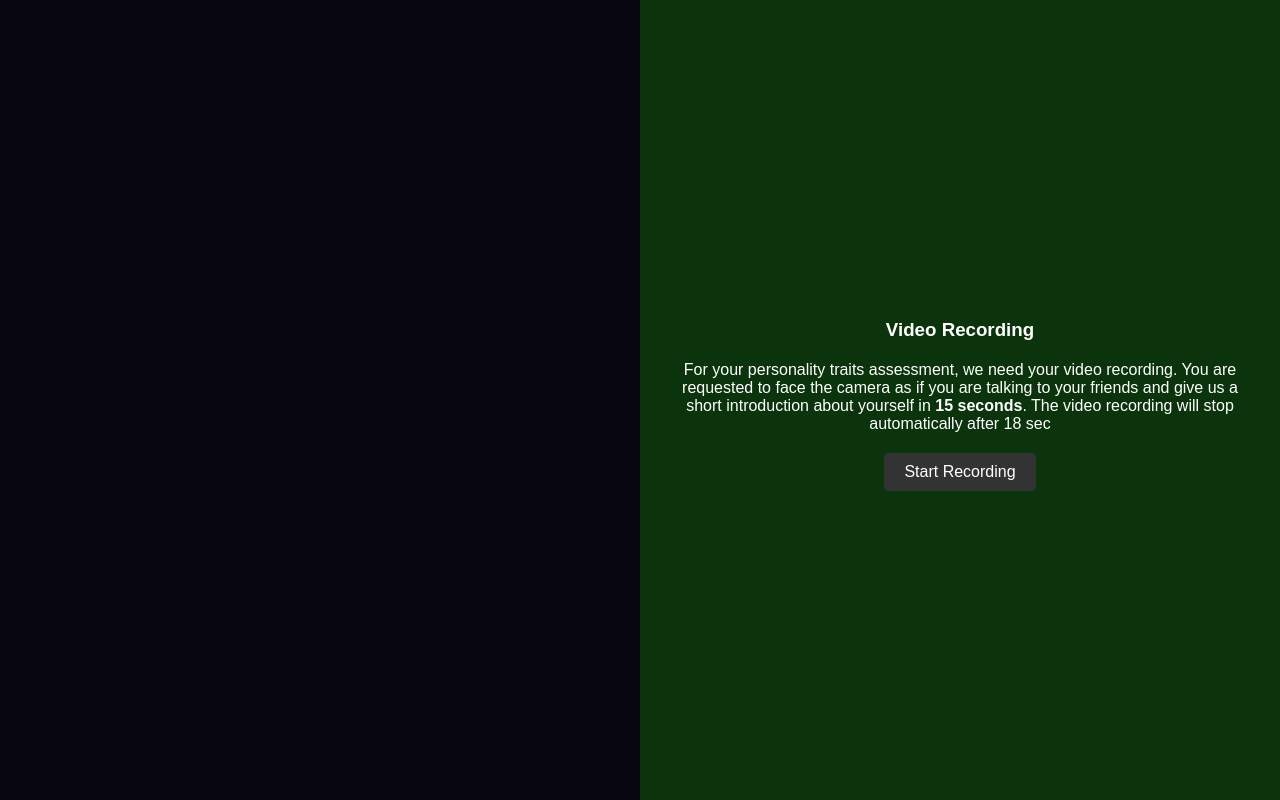
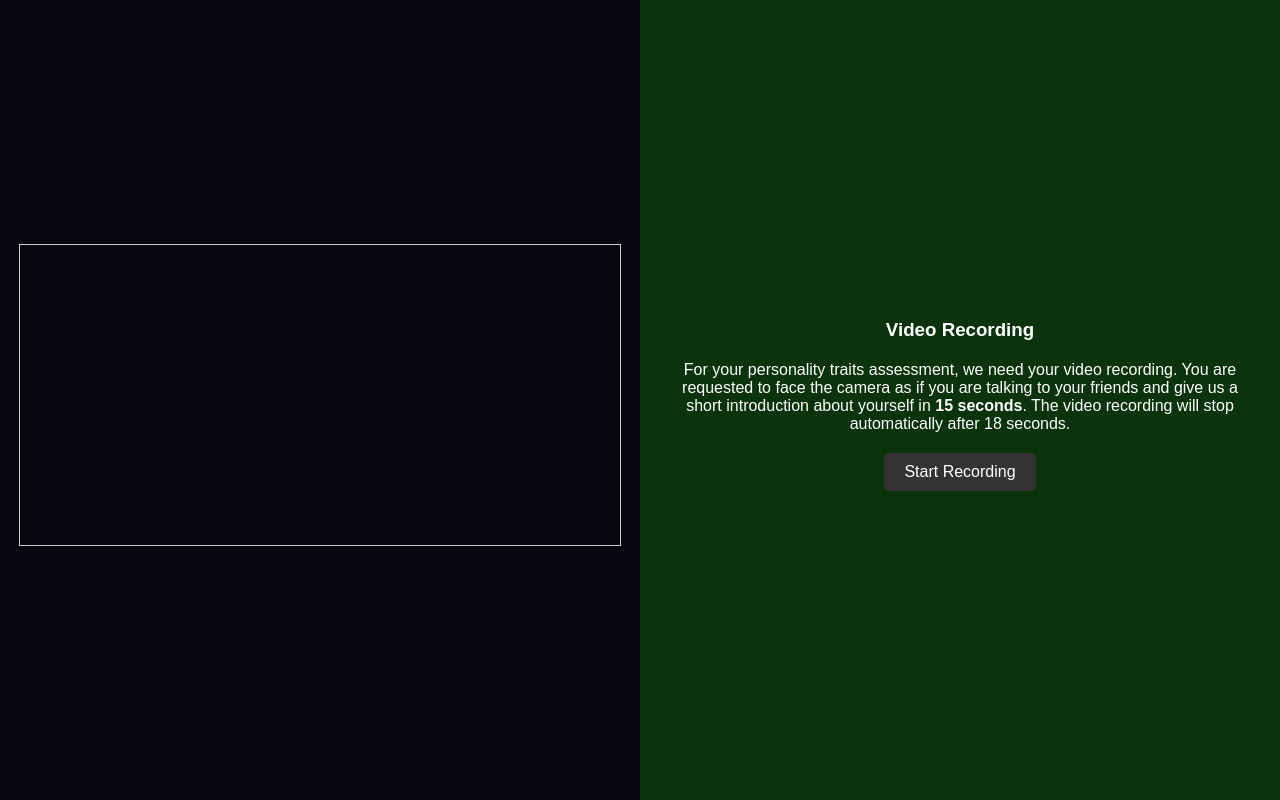
Before and after one commit to amna-87/Registration-through-Django, a Django app: page /Test-Personality/ in a window 1280 px wide. Run offline with Django 5.2, Linux system fonts and the light colour scheme.

Commit message:
recording fixed

```diff
--- a/Django Project/REGISTRATION SYSTEM/registration/loginapp/video_processing.py
+++ b/Django Project/REGISTRATION SYSTEM/registration/loginapp/video_processing.py
@@ -9,15 +9,13 @@ from typing import  Tuple
 # import models.py
 
 
+# model_path = './models/saved-model-changing-55-epoch.h5'
+# # print("Absolute model path:", model_path)
+
+# combined_network = tf.keras.models.load_model(model_path)
 
 
-model_path = './models/saved-model.h5'
-# print("Absolute model path:", model_path)
-
-combined_network = tf.keras.models.load_model(model_path, call_endpoint='serving_default')
-
-
-print("Absolute 2 model path:", model_path)
+# print("Absolute 2 model path:", model_path)
 
 def preprocess_audio_series(raw_data: np.ndarray) -> np.ndarray:
     N, M = 24, 1319
--- a/Django Project/REGISTRATION SYSTEM/registration/loginapp/views.py
+++ b/Django Project/REGISTRATION SYSTEM/registration/loginapp/views.py
@@ -55,3 +55,7 @@ def AboutPage(request):
 def TestPersonalityPage(request):
     # video_processing.prediction(path)
     return render (request, 'testPersonality.html')
+
+def ResultsPage(request):
+    # video_processing.prediction(path)
+    return render (request, 'results.html')
--- a/Django Project/REGISTRATION SYSTEM/registration/registration/urls.py
+++ b/Django Project/REGISTRATION SYSTEM/registration/registration/urls.py
@@ -25,4 +25,5 @@ urlpatterns = [
     path('logout/', views.LogoutPage, name='logout')  ,
     path('About/', views.AboutPage, name='about'),
     path('Test-Personality/', views.TestPersonalityPage, name='testPersonality'),
+    path('Test-Results/', views.ResultsPage, name='testResults'),
 ]
--- a/Django Project/REGISTRATION SYSTEM/registration/templates/testPersonality.html
+++ b/Django Project/REGISTRATION SYSTEM/registration/templates/testPersonality.html
@@ -8,13 +8,19 @@
       body {
         margin: 0;
         padding: 0;
+        color: #333;
+        height: 100vh;
+        font-family: Arial, sans-serif;
+      }
+      .container {
         display: flex;
-        height: 100vh;
-        color: #333;
-        font-family: Arial, sans-serif;
-        background-color: #f4f4f4;
+        flex-direction: column;
+        height: 100%;
       }
-
+      .uper {
+        display: flex;
+        flex: 1;
+      }
       #left,
       #right {
         flex: 1;
@@ -42,12 +48,11 @@
       }
 
       #cameraView {
-        display: none;
+        display: block; /* Display the camera view initially */
       }
 
-      #timeline {
-        margin-top: auto;
-        text-align: center;
+      #moodSelector {
+        margin-top: 20px;
       }
 
       h3,
@@ -78,9 +83,29 @@
       #recordedVideo {
         display: none;
       }
+      #footer {
+        /* width: 100%; */
+        height: 60px;
+        /* background-color: aquamarine; */
+        color: red;
+        display: flex;
+        justify-content: center;
+
+        align-items: center;
+        padding: 10px 20px;
+      }
+      .bold {
+        padding: 0 5px;
+      }
+      a {
+        text-decoration: none;
+        color: red;
+      }
     </style>
   </head>
   <body>
+    <div class="container">
+      <div class="uper">
         <div id="left">
           <video id="cameraView" autoplay muted></video>
           <video id="recordedVideo" controls></video>
@@ -88,12 +113,14 @@
         <div id="right">
           <h3>Video Recording</h3>
           <p>
-        For your personality traits assessment, we need your video recording.
-        You are requested to face the camera as if you are talking to your
-        friends and give us a short introduction about yourself in
-        <strong>15 seconds</strong>. The video recording will stop automatically
-        after 18 sec
+            For your personality traits assessment, we need your video
+            recording. You are requested to face the camera as if you are
+            talking to your friends and give us a short introduction about
+            yourself in
+            <strong>15 seconds</strong>. The video recording will stop
+            automatically after 18 seconds.
           </p>
+
           <button id="startRecording" onclick="startRecording()">
             Start Recording
           </button>
@@ -101,13 +128,41 @@
             Stop Recording
           </button>
         </div>
+      </div>
+      <div id="footer">
+        Thank you for recording your video. To see the results press
+        <b class="bold">
+          <a href="{% url 'testResults' %}">Results button</a>
+        </b>
+      </div>
+    </div>
     <script>
       const startRecordingButton = document.getElementById("startRecording");
       const stopRecordingButton = document.getElementById("stopRecording");
       const cameraView = document.getElementById("cameraView");
+
       const recordedVideo = document.getElementById("recordedVideo"); // Get the recorded video element
+      const footerView = document.getElementById("footer");
       let mediaRecorder;
       let chunks = [];
+      window.onload = function () {
+        initializeCamera();
+        footerView.style.display = "none";
+      };
+
+      async function initializeCamera() {
+        try {
+          const stream = await navigator.mediaDevices.getUserMedia({
+            video: true,
+            audio: true,
+          });
+          const cameraView = document.getElementById("cameraView");
+          cameraView.srcObject = stream;
+          cameraView.style.display = "block";
+        } catch (error) {
+          console.error("Error accessing media devices: ", error);
+        }
+      }
 
       async function startRecording() {
         try {
@@ -145,6 +200,7 @@
             cameraView.src = url; // Set the recorded video as the source of the camera view
             cameraView.style.display = "block"; // Make the camera view visible again
             startRecordingButton.style.display = "inline-block";
+            footerView.style.display = "flex";
             stopRecordingButton.style.display = "none"; // Hide the stop button when recording stops
             chunks = [];
             // Stop the camera stream
```
Also changed, not shown: Django Project/REGISTRATION SYSTEM/registration/templates/results.html (added, +11 -0 lines), Django Project/REGISTRATION SYSTEM/registration/db.sqlite3, 1 other file. Lines whose indentation alone changed are shown as unchanged.
